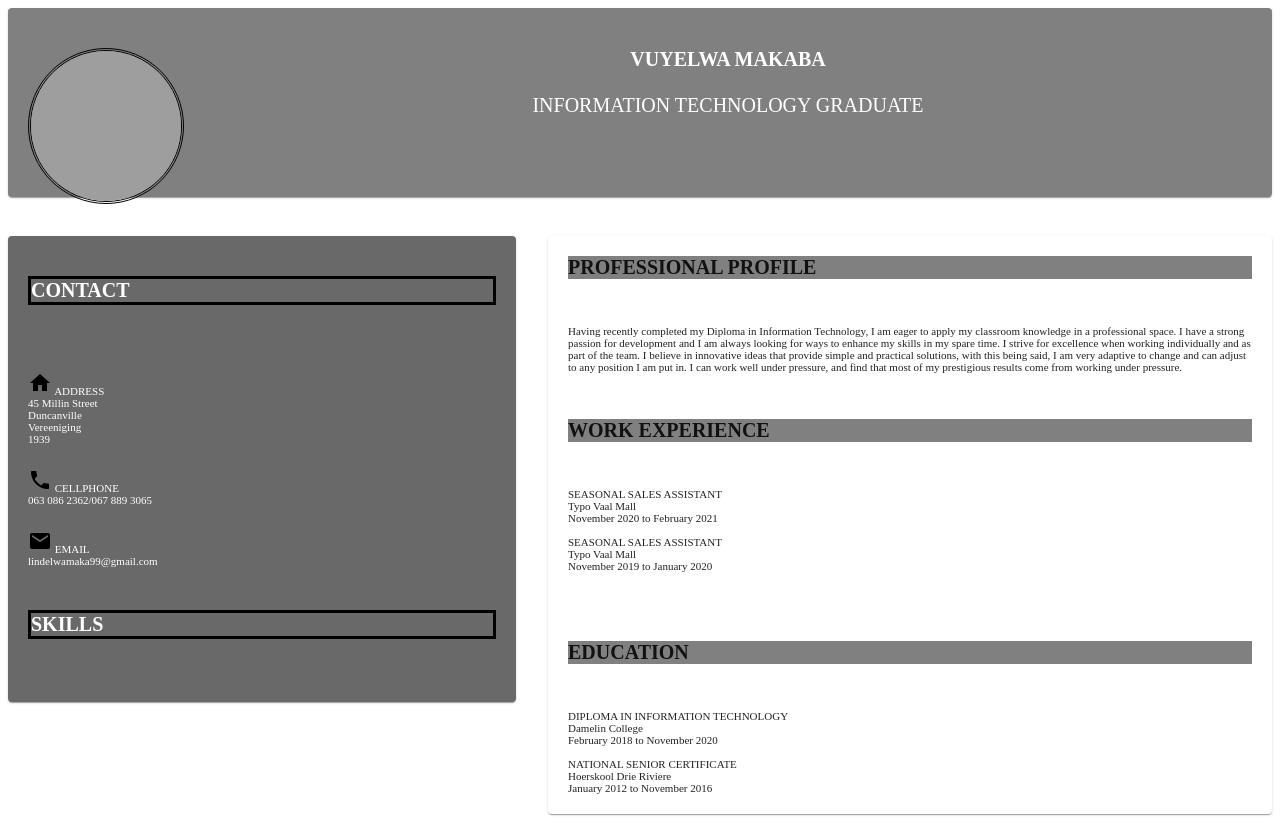
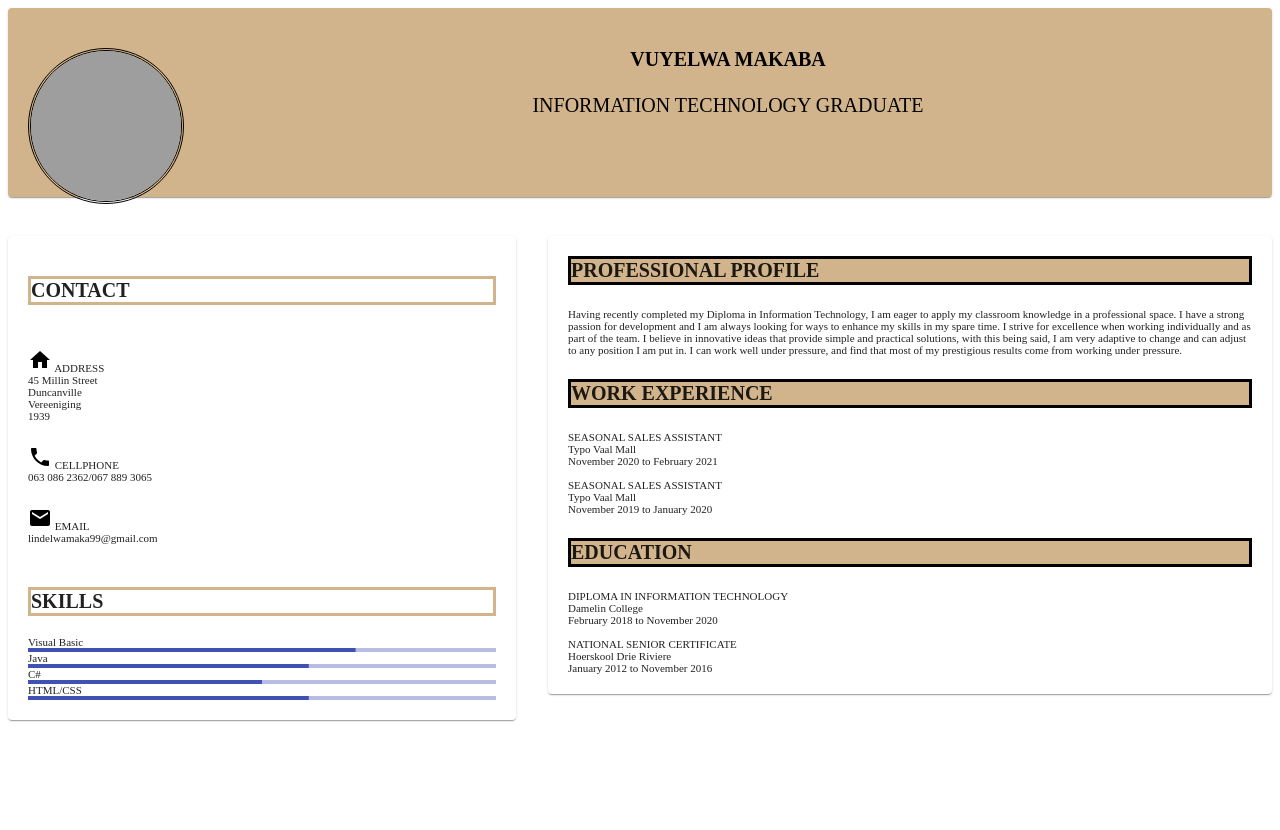
Before and after one commit to vuyelwaleeto/react-mykk1t, a React (Create React App) app: page / in a window 1280 px wide. After the commit the page ends 808 px from the top, so only its background shows below. Built offline with nearby package versions, Linux system fonts and the light colour scheme; grey boxes are pictures that could not be loaded.

Commit message:
2 files modified

```diff
--- a/src/App.js
+++ b/src/App.js
@@ -1,7 +1,7 @@
 import React from 'react';
 import './style.css';
 import { makeStyles } from '@material-ui/core/styles';
-import { Grid, Paper } from '@material-ui/core';
+import { Grid, Paper, LinearProgress } from '@material-ui/core';
 import PhoneIcon from '@material-ui/icons/Phone';
 import HomeIcon from '@material-ui/icons/Home';
 import EmailIcon from '@material-ui/icons/Email';
@@ -11,36 +11,42 @@ const useStyles = makeStyles({
     flex: 1
   },
   title: {
-    background: 'grey',
+    background: 'tan',
     textAlign: 'center',
     fontSize: 20,
     paddingTop: 40,
     paddingBottom: 80,
     paddingLeft: 20,
     fontWeight: 'bold',
-    color: 'white'
+    color: 'black'
   },
   profile: {
-    background: 'white',
+    background: '',
     fontSize: 20,
     length: 150,
     fontWeight: 'bold',
     padding: 20
   },
   contact: {
-    background: 'dimgrey',
+    background: '',
     fontWeight: 'bold',
-    color: 'white',
+    color: '',
     padding: 20,
     fontSize: 20
   },
   Proprofile: {
-    background: 'grey'
+    background: 'tan',
+    borderStyle: 'solid',
+    borderColor: 'black',
+    borderWidth: 3
   },
   picture: {
     paddingTop: 0
   },
   icon: {
+    color: 'black'
+  },
+  progress: {
     color: 'black'
   }
 });
@@ -68,7 +74,6 @@ export default function App() {
         <Grid item xs={5}>
           <Paper className={classes.contact}>
             <p> CONTACT</p> <br />
-            <br />
             <HomeIcon className={classes.icon} />
             <subtitle2> ADDRESS </subtitle2>
             <br />
@@ -88,7 +93,30 @@ export default function App() {
             <br />
             <br />
             <p> SKILLS </p>
-            <br />
+            <subtitle1> Visual Basic </subtitle1>
+            <LinearProgress
+              variant="determinate"
+              value={70}
+              className={classes.progress}
+            />
+            <subtitle1> Java </subtitle1>
+            <LinearProgress
+              variant="determinate"
+              value={60}
+              className={classes.progress}
+            />
+            <subtitle1> C# </subtitle1>
+            <LinearProgress
+              variant="determinate"
+              value={50}
+              className={classes.progress}
+            />
+            <subtitle1> HTML/CSS </subtitle1>
+            <LinearProgress
+              variant="determinate"
+              value={60}
+              className={classes.progress}
+            />
           </Paper>
         </Grid>
         <Grid item xs={7}>
@@ -96,7 +124,6 @@ export default function App() {
             <div className={classes.Proprofile}>
               <p1>PROFESSIONAL PROFILE</p1>
             </div>
-            <br />
             <br />
             <subtitle1>
               Having recently completed my Diploma in Information Technology, I
@@ -112,11 +139,9 @@ export default function App() {
             </subtitle1>
             <br />
             <br />
-            <br />{' '}
             <div className={classes.Proprofile}>
               <p1>WORK EXPERIENCE </p1>
             </div>
-            <br />
             <br />
             <subtitle1>
               SEASONAL SALES ASSISTANT <br /> Typo Vaal Mall <br /> November
@@ -126,12 +151,9 @@ export default function App() {
               2019 to January 2020 <br />
             </subtitle1>
             <br />
-            <br />
-            <br />
             <div className={classes.Proprofile}>
               <p1>EDUCATION </p1>
             </div>
-            <br />
             <br />
             <subtitle1>
               DIPLOMA IN INFORMATION TECHNOLOGY <br /> Damelin College <br />
--- a/src/style.css
+++ b/src/style.css
@@ -10,7 +10,7 @@ subtitle {
 }
 p {
   border-style: solid;
-  border-color: black;
+  border-color:tan;
   border-width: 3px;
 }
 
```
